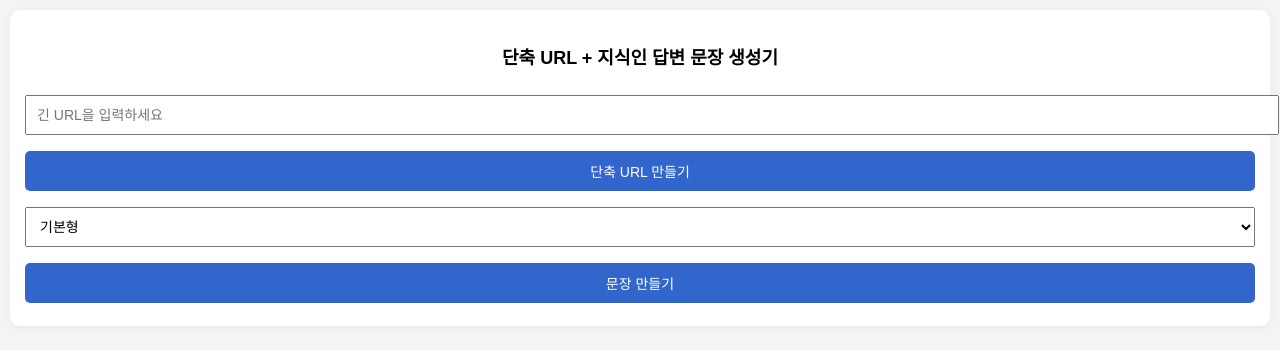
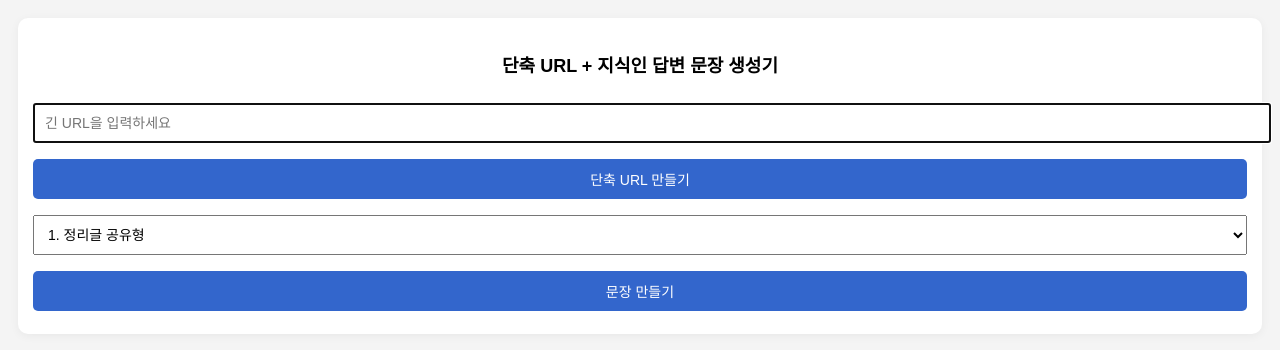
Before and after one commit to Blueknot-s/short-url-widget, a plain HTML site: page index.html in a window 1280 px wide. Drawn offline with Linux system fonts and the light colour scheme.

Commit message:
Update index.html

```diff
--- a/index.html
+++ b/index.html
@@ -1,16 +1,14 @@
-
 <!DOCTYPE html>
 <html lang="ko">
 <head>
   <meta charset="UTF-8" />
   <meta name="viewport" content="width=device-width, initial-scale=1.0" />
-  <title>단축 URL + 지식인 문장 생성기 통합 위젯</title>
+  <title>단축 URL + 지식인 문장 생성기</title>
   <style>
     body {
       font-family: 'Noto Sans KR', sans-serif;
-      margin: 0;
+      background-color: #f4f4f4;
       padding: 10px;
-      background-color: #f4f4f4;
       text-align: center;
     }
     .widget-box {
@@ -37,10 +35,11 @@
       background-color: #254a99;
     }
     .output {
-      background: #f1f1f1;
+      background: #e6f0ff;
       padding: 10px;
       margin-top: 10px;
       border-radius: 6px;
+      border: 1px solid #a0c4ff;
       font-size: 14px;
       word-break: break-word;
     }
@@ -51,7 +50,7 @@
     <h3 style="font-size:18px;">단축 URL + 지식인 답변 문장 생성기</h3>
 
     <!-- 단축 URL 생성 -->
-    <input type="text" id="originalUrl" placeholder="긴 URL을 입력하세요">
+    <input type="text" id="originalUrl" placeholder="긴 URL을 입력하세요" autofocus>
     <button onclick="shortenUrl()">단축 URL 만들기</button>
     <div id="shortUrlBlock" style="display:none;" class="output">
       ✅ 단축 URL:<br>
@@ -61,9 +60,16 @@
 
     <!-- 문장 생성 -->
     <select id="toneSelect">
-      <option value="도움될 것 같아 정리한 글 링크 남깁니다.">기본형</option>
-      <option value="비슷한 질문이 있어서 공유드립니다.">공감형</option>
-      <option value="아래 글 참고하시면 자세하게 나와 있어요.">친절형</option>
+      <option value="최근에 제가 정리한 글인데, 비슷한 상황에 도움이 될까 해서 공유드립니다.">1. 정리글 공유형</option>
+      <option value="같은 고민을 했던 적이 있어서, 아래 링크가 참고되실 수 있을 것 같아요.">2. 경험 공감형</option>
+      <option value="도움이 될 수 있겠다는 생각에 정리한 글 링크 드립니다.">3. 배려 표현형</option>
+      <option value="꼼꼼히 정리해 둔 글이라 필요하신 분들께 도움이 될 거예요.">4. 꼼꼼 안내형</option>
+      <option value="궁금하신 부분에 대해 제가 조사해본 내용을 정리했어요.">5. 조사 정리형</option>
+      <option value="시간 아끼실 수 있도록 요점만 정리된 글을 소개드려요.">6. 시간 절약형</option>
+      <option value="이 링크가 도움이 되었으면 좋겠어요. 제가 직접 작성한 글이에요.">7. 직접작성 강조형</option>
+      <option value="도움이 되었던 자료라서 공유드립니다. 확인해보시면 좋을 것 같아요.">8. 도움 자료 공유형</option>
+      <option value="이전에 비슷한 질문에 제가 남긴 정리글이 있어 함께 드립니다.">9. 과거 공유형</option>
+      <option value="혹시 필요하실까 해서 정리한 링크 남깁니다. 도움이 되었으면 합니다.">10. 정중 공유형</option>
     </select>
     <button onclick="generateSentence()">문장 만들기</button>
     <div id="finalSentenceBlock" style="display:none;" class="output">
```
